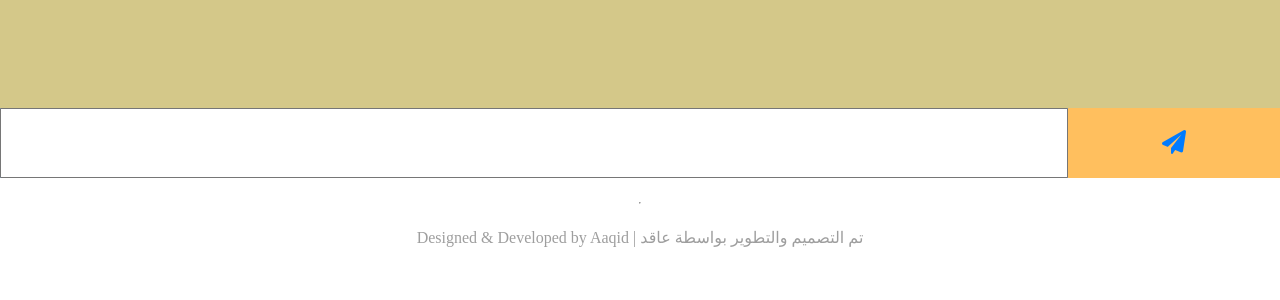
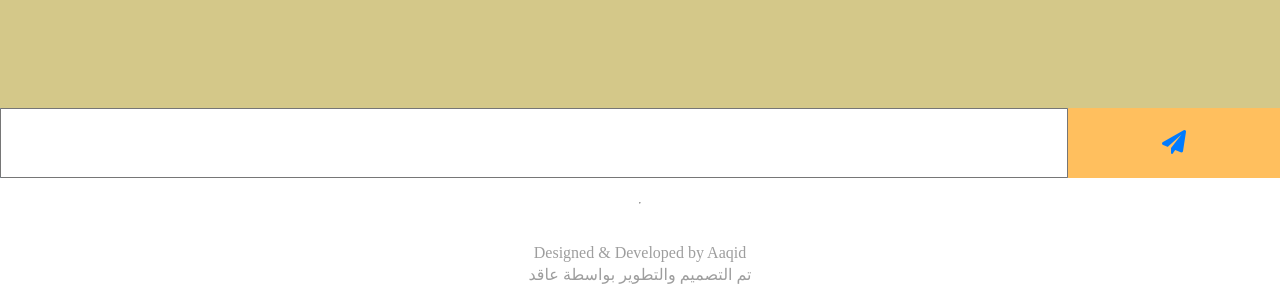
Before and after one commit to aaqidmasoodi/bridge, a plain HTML site: page public/index.html in a window 1280 px wide. Shown: the part 542-842 px from the top of the page. Before the commit the page ends 800 px from the top, so only its background shows below. Drawn offline with Linux system fonts and the light colour scheme.

Commit message:
boxed the credit info

```diff
--- a/public/index.html
+++ b/public/index.html
@@ -26,8 +26,10 @@
 
     <hr>
 
-    <p class="credit-info"> Designed & Developed by Aaqid | تم التصميم والتطوير بواسطة عاقد </p>
-
+    <div class="credit-box">
+        <p class="credit-info"> Designed & Developed by Aaqid</p>
+        <p class="credit-info">تم التصميم والتطوير بواسطة عاقد</p>
+    </div>
 
     <script src="./index.js"></script>
 </body>
--- a/public/styles.css
+++ b/public/styles.css
@@ -79,6 +79,14 @@ body {
 }
 
 
+.credit-box {
+    display: flex;
+    flex-direction: column;
+    gap: .2rem;
+    padding: 1rem;
+    justify-content: center;
+    align-items: center;
+}
 
 .credit-info {
     color: rgb(158, 158, 158);
```
